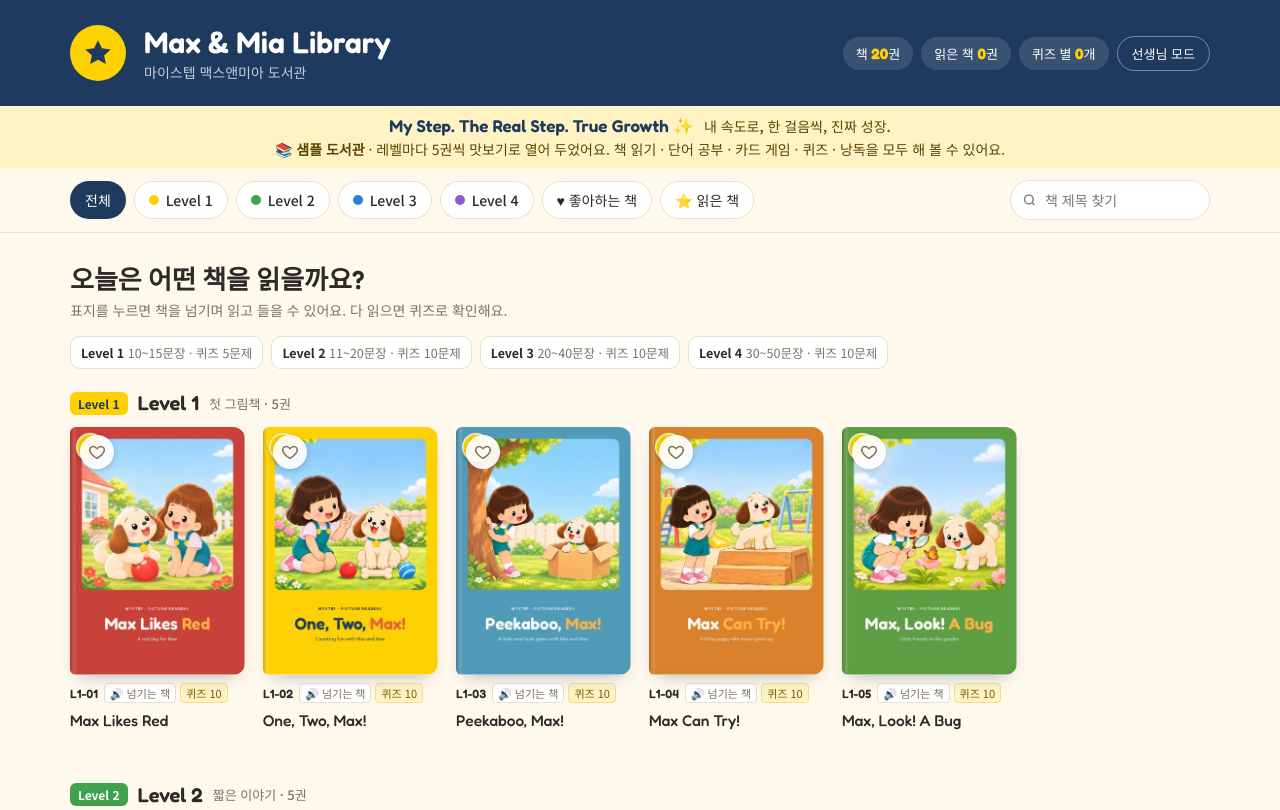
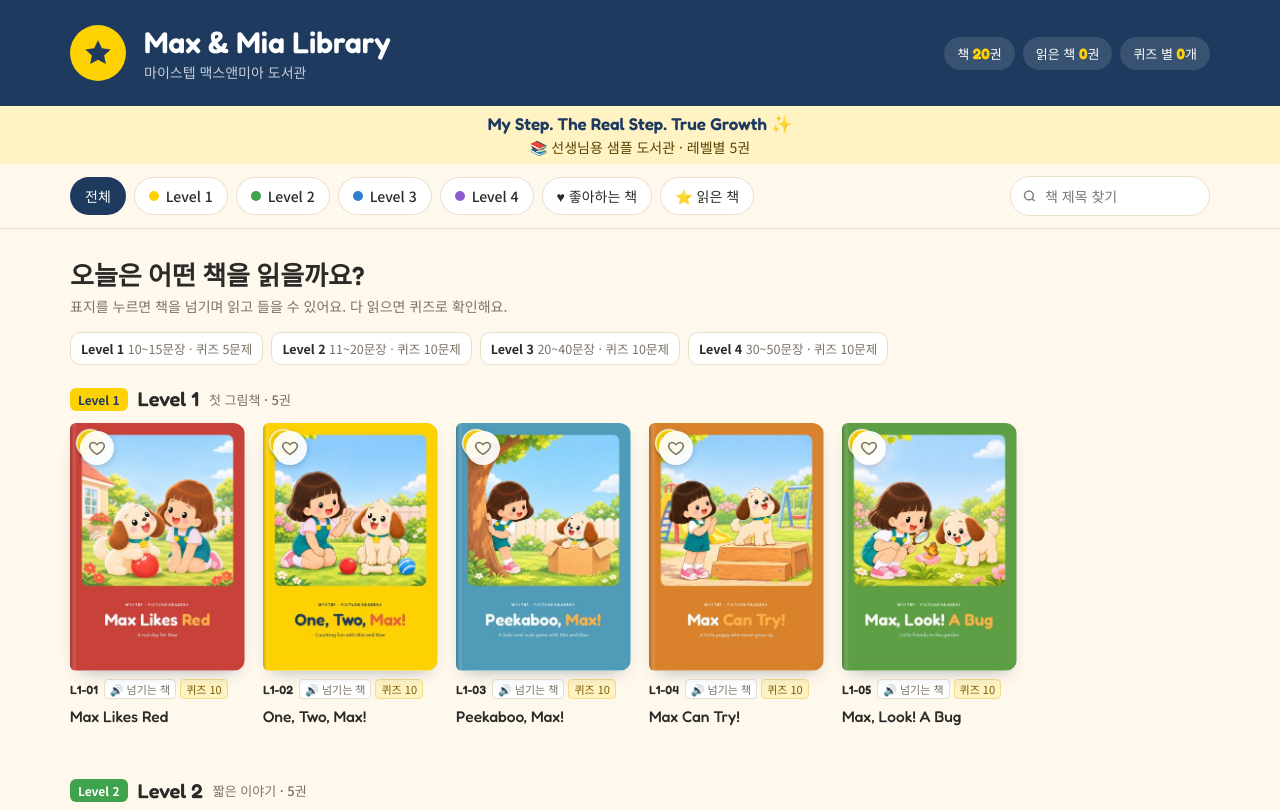
Before and after one commit to maxandmia-en/maxmia-link, a plain HTML site: page library/index.html in a window 1280 px wide. Shown: the top 810 px of the page. Drawn offline with Linux system fonts and the light colour scheme.

Commit message:
Sample library: teacher version only, shorter banner
Co-Authored-By: Claude Opus 5.5 <noreply@anthropic.com>
Claude-Session: https://claude.ai/code/session_01RxKLeTs1EMk96gf7RN8nxN

```diff
--- a/library/index.html
+++ b/library/index.html
@@ -460,9 +460,9 @@ button,a,.fc,.tile{touch-action:manipulation;-webkit-tap-highlight-color:transpa
 
 .smonly{display:none} body.sm .smonly{display:inline}
 .tbs{display:none} body.sm .tbm{display:none} body.sm .tbs{display:inline}
-.smbanner{display:none;background:#FFF3C4;color:#5A4500;text-align:center;font-size:14px;padding:9px 16px}
+.smbanner{display:none;background:#FFF3C4;color:#5A4500;text-align:center;font-size:14px;padding:7px 16px}
 body.sm .smbanner{display:block}
-body.sm .kidchip, body.sm #repBtn{display:none!important}
+body.sm .kidchip, body.sm #repBtn, body.sm #tmode, body.sm .tbanner{display:none!important}
 
 .smbanner .slogan{display:block;font-family:'Fredoka',ui-rounded,'Noto Sans KR',system-ui,sans-serif;font-weight:600;font-size:17px;color:#1F3A5F;margin-bottom:3px}
 .smbanner .slogan em{font-style:normal;font-family:'Noto Sans KR',system-ui,sans-serif;font-weight:500;font-size:14px;color:#5A4500;margin-left:6px}
@@ -482,7 +482,7 @@ body.sm .kidchip, body.sm #repBtn{display:none!important}
   <button class="tmode" id="tmode" aria-pressed="false">선생님 모드</button>
  </div>
 </div></header>
-<div class="smbanner"><span class="slogan">My Step. The Real Step. True Growth ✨ <em>내 속도로, 한 걸음씩, 진짜 성장.</em></span>📚 <b>샘플 도서관</b> · 레벨마다 5권씩 맛보기로 열어 두었어요. 책 읽기 · 단어 공부 · 카드 게임 · 퀴즈 · 낭독을 모두 해 볼 수 있어요.</div>
+<div class="smbanner"><span class="slogan">My Step. The Real Step. True Growth ✨</span>📚 선생님용 샘플 도서관 · 레벨별 5권</div>
 <div class="tbanner"><span class="tbm">선생님 모드 · 워크북·정답지·드라이브 폴더 버튼이 보입니다.</span><span class="tbs">선생님 모드 · 책 창에서 워크북(학생용)과 정답지를 열 수 있어요.</span> 학생에게 화면을 보여줄 땐 꺼 주세요.</div>
 <nav class="shelfbar"><div class="wrap" role="tablist" id="tabs"></div></nav>
 <main class="wrap" id="main"></main>
@@ -558,7 +558,7 @@ const heartSvg = '<svg viewBox="0 0 24 24"><path d="M12 20.5s-7.5-4.6-9.3-9.2C1.
 function load(k, def){ try{ const v=JSON.parse(localStorage.getItem(k)); return v==null?def:v }catch(e){ return def } }
 function save(k, v){ try{ localStorage.setItem(k, JSON.stringify(v)) }catch(e){} }
 
-let teacher = load('mm_teacher2', false);
+let teacher = SM ? true : load('mm_teacher2', false);   /* 샘플은 선생님 버전만 */
 const byC = c => BOOKS.find(b=>b.c===c);
 
 /* ---------- shelf ---------- */
```
